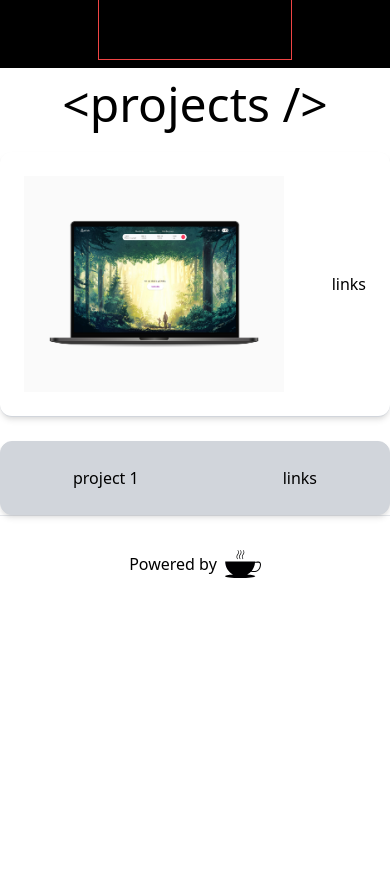
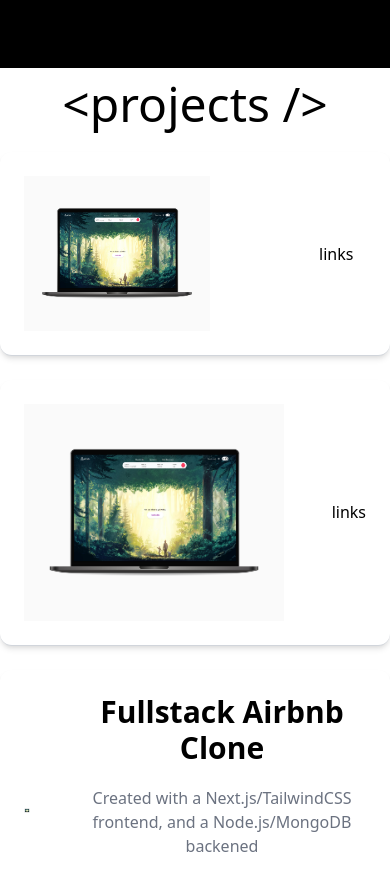
Before and after one commit to coscoaj1/myportfolio, a Next.js app: page / in a window 390 px wide. Shown: the part 1700-2576 px from the top of the page. Before the commit the page ends 2311 px from the top, so only its background shows below. Built offline with nearby package versions, Linux system fonts and the light colour scheme.

Commit message:
projects

```diff
--- a/components/Projects.js
+++ b/components/Projects.js
@@ -5,14 +5,32 @@
 	return (
 		<div className="bg-white">
 			<p className="mt-3 text-5xl text-black">{'<projects />'}</p>
-			<section className="flex flex-col justify-center items-center sm:h-auto w-screen">
-				<div className="p-6 mt-6 flex flex-row items-center justify-between gap-12 bg-white border-b border-gray-300 shadow-md w-full h-auto rounded-xl ">
+			<section className="flex flex-col justify-center items-center sm:h-auto w-screen sm-mx-auto">
+				<div className="p-6 mt-6 flex flex-row items-center justify-center gap-24 bg-white border-b border-gray-300 shadow-md w-full h-auto rounded-xl ">
+					<Image src="/images/91374.jpg" width={600} height={500} />
+					<h1 className="w-48"> links </h1>
+				</div>
+				<div className="p-6 mt-6 flex flex-row items-center justify-around gap-12 bg-white border-b border-gray-300 shadow-md w-full h-auto rounded-xl ">
 					<Image src="/images/91374.jpg" width={600} height={500} />
 					<h1> links </h1>
 				</div>
-				<div className="p-6 mt-6 flex flex-row items-center justify-around gap-12 bg-gray-300 border border-gray-300 shadow-md w-full h-auto rounded-xl ">
-					<h1> project 1</h1>
-					<h1> links </h1>
+				<div className="p-6 mt-6 flex flex-row items-center justify-around gap-12 bg-white border-b border-gray-300 shadow-md w-full h-auto rounded-xl ">
+					<Image src="/images/91374.jpg" width={600} height={500} />
+					<div className="flex flex-col gap-5 w-96">
+						<div className="text-3xl font-bold"> Fullstack Airbnb Clone</div>
+						<div className="text-gray-500">
+							Created with a Next.js/TailwindCSS frontend, and a Node.js/MongoDB
+							backened
+						</div>
+						<div className="flex justify-center gap-8">
+							<button className="w-32 px-4 py-3  bg-purple-500 text-white rounded-3xl">
+								Preview
+							</button>
+							<button className="w-32 px-4 py-3 border border-purple-500  text-purple-500 rounded-3xl">
+								Visit Site
+							</button>
+						</div>
+					</div>
 				</div>
 			</section>
 		</div>
--- a/components/Skills.js
+++ b/components/Skills.js
@@ -20,7 +20,7 @@
 	return (
 		<div>
 			<p className="my-3 text-5xl text-white">{'<skills />'}</p>
-			<section className="flex justify-center h-screen w-full border border-red-500">
+			<section className="flex justify-center h-screen w-full">
 				<div className="flex flex-wrap items-center justify-center max-w-4xl mt-8 sm:w-full sm:gap-24 gap-6">
 					<Transition
 						as={Fragment}
```
